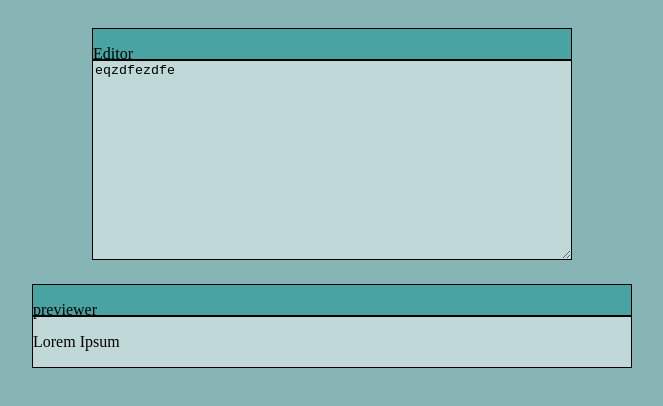
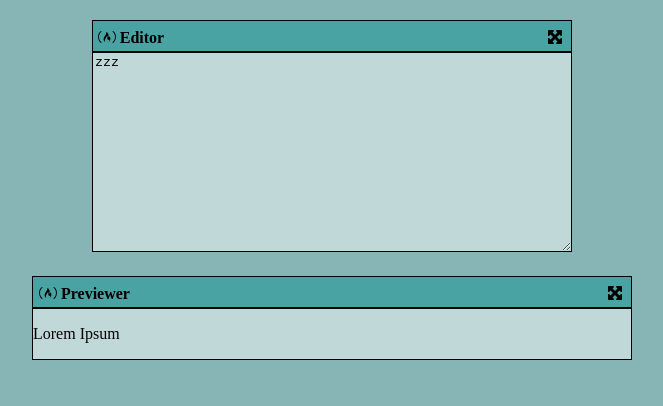
Before and after one commit to MohamedYassineBenomar/Markdown-Previewer, a React (Create React App) app: page / in a window 1280 px wide. Shown: the top 406 px of the page, without its empty margins (308-971 px from the left). Built offline with nearby package versions, Linux system fonts and the light colour scheme.

Commit message:
headers design set

```diff
--- a/package.json
+++ b/package.json
@@ -4,9 +4,15 @@
   "version": "0.1.0",
   "private": true,
   "dependencies": {
+    "@fortawesome/fontawesome-svg-core": "^6.4.2",
+    "@fortawesome/free-brands-svg-icons": "^6.4.2",
+    "@fortawesome/free-regular-svg-icons": "^6.4.2",
+    "@fortawesome/free-solid-svg-icons": "^6.4.2",
+    "@fortawesome/react-fontawesome": "^0.2.0",
     "@testing-library/jest-dom": "^5.17.0",
     "@testing-library/react": "^13.4.0",
     "@testing-library/user-event": "^13.5.0",
+    "font-awesome": "^4.7.0",
     "jquery": "^3.7.1",
     "react": "^18.2.0",
     "react-dom": "^18.2.0",
--- a/src/components/markdown/Markdown.scss
+++ b/src/components/markdown/Markdown.scss
@@ -7,6 +7,22 @@
         background-color: #4aa3a3;
         border: 1px solid black;
         height: 30px;
+        position: relative;
+
+        .markdown-title{
+            position: absolute;
+            top: 25%;
+            left: 1%;
+        }
+
+        .markdown-expand-button {
+            position: absolute;
+            top: 25%;
+            left: 95%;
+            &:hover {
+                color: white; // Change color on hover
+            }
+        }
     }
 
     .markdown-content {
--- a/src/components/markdown/markdown.js
+++ b/src/components/markdown/markdown.js
@@ -1,15 +1,22 @@
 import React from 'react'
 import './Markdown.scss'
+import 'font-awesome/css/font-awesome.min.css';
+import { FontAwesomeIcon } from '@fortawesome/react-fontawesome';
+import { faFreeCodeCamp } from '@fortawesome/free-brands-svg-icons';
+import { faMaximize } from '@fortawesome/free-solid-svg-icons';
+
+
 
 
 function Markdown() {
   return (
         <div className='markdown'>
           <div className='markdown-header'>
-            <p>Editor</p>
+            <span className='markdown-title'><FontAwesomeIcon icon={faFreeCodeCamp} /> <strong>Editor</strong></span>
+            <span className='markdown-expand-button'><FontAwesomeIcon icon={faMaximize} /></span>
           </div>
           <div className='markdown-content'>
-            <textarea>eqzdfezdfe</textarea>
+            <textarea>zzz</textarea>
           </div>
         </div>
   )
--- a/src/components/previewer/previewer.js
+++ b/src/components/previewer/previewer.js
@@ -1,11 +1,15 @@
 import React from 'react'
 import './previewer.scss'
+import { FontAwesomeIcon } from '@fortawesome/react-fontawesome';
+import { faFreeCodeCamp } from '@fortawesome/free-brands-svg-icons';
+import { faMaximize } from '@fortawesome/free-solid-svg-icons';
 
 function Previewer() {
   return (
     <div className='previewer'>
       <div className='previewer-header'>
-        <p>previewer</p>
+        <span className='previewer-title'><FontAwesomeIcon icon={faFreeCodeCamp} /> <strong>Previewer</strong></span>
+        <span className='previewer-expand-button'><FontAwesomeIcon icon={faMaximize} /></span>
       </div>
       <div className='previewer-content'>
         <p>Lorem Ipsum</p>
--- a/src/components/previewer/previewer.scss
+++ b/src/components/previewer/previewer.scss
@@ -7,6 +7,22 @@ $previewer-header-color:#4aa3a3;
         background-color: $previewer-header-color;
         border: 1px solid black;
         height: 30px;
+        position: relative;
+
+        .previewer-title{
+            position: absolute;
+            top: 25%;
+            left: 1%;
+        }
+
+        .previewer-expand-button {
+            position: absolute;
+            top: 25%;
+            left: 96%;
+            &:hover {
+                color: white; // Change color on hover
+            }
+        }
     }
 
     .previewer-content {
--- a/src/index.scss
+++ b/src/index.scss
@@ -1,3 +1,4 @@
 body {
     background-color: #87b5b5;
+    margin: 0px;
   }
```
Also changed, not shown: 1 other file (tests, documents, lock files or other folders).
